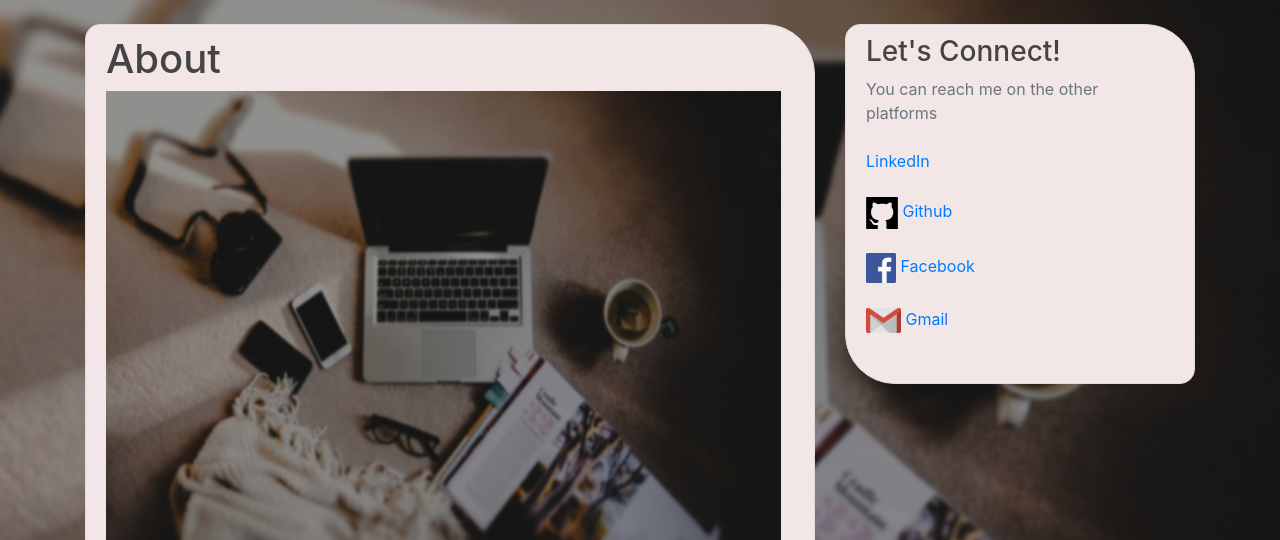
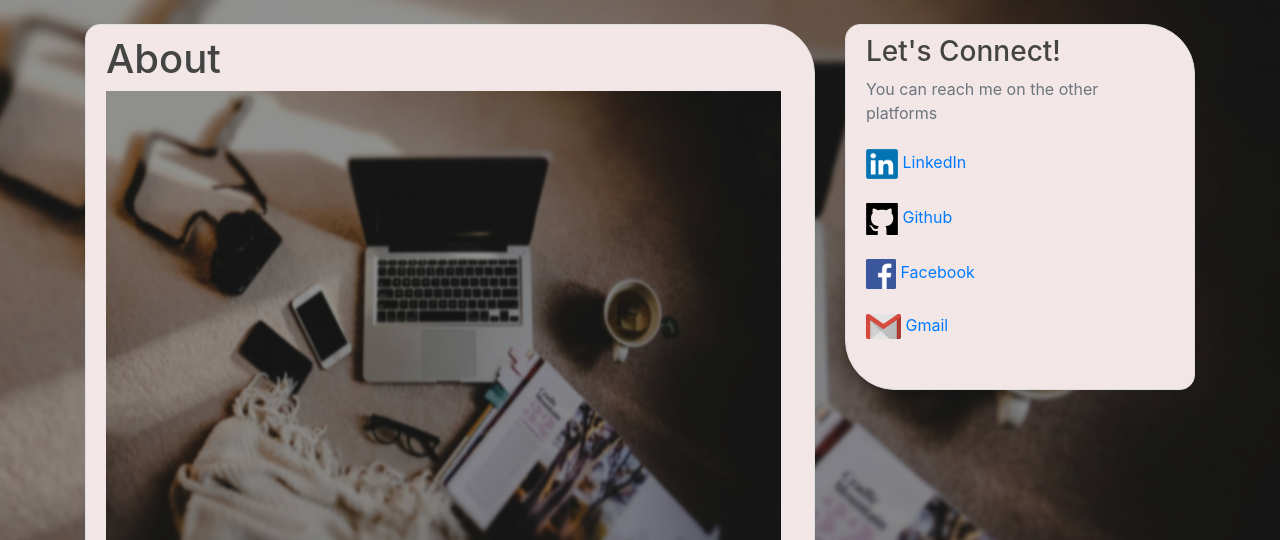
Before and after one commit to aditiabhang/Pocket_Blogging_Website, a Flask app: page /about in a window 1280 px wide. Shown: the part 56-596 px from the top of the page. Run offline with Flask 2, Linux system fonts and the light colour scheme; some libraries are stand-ins or nearby versions.

Commit message:
updated contact logo

```diff
--- a/pocket_blog/templates/layout.html
+++ b/pocket_blog/templates/layout.html
@@ -63,8 +63,8 @@
         <div class="col-md-4">
           <div class="content-section">
             <h3>Let's Connect!</h3>
-            <p class='text-muted'>You can reach me on the other platforms<br><br
-                <img src="../static/Images/linkedin_logo.jpg" height="30px" width="30px">
+            <p class='text-muted'>You can reach me on the other platforms<br><br>
+                <img src="../static/Images/linkIn.jpg" height="30px" width="32px">
                 <a href="https://www.linkedin.com/in/aditi-abhang/">LinkedIn</a><br>
                 <br><img src="../static/Images/github_logo.jpg" height="32px" width="32px">
                 <a href="https://github.com/aditiabhang">Github</a><br>
```
Also changed, not shown: pocket_blog/static/Images/linkIn.jpg (renamed from pocket_blog/static/Images/linkedin_logo.jpg).
